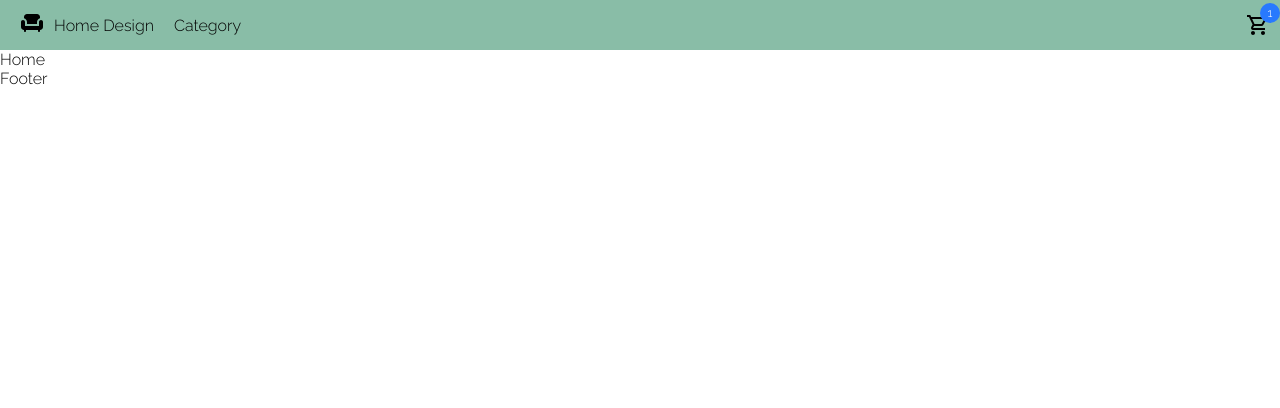
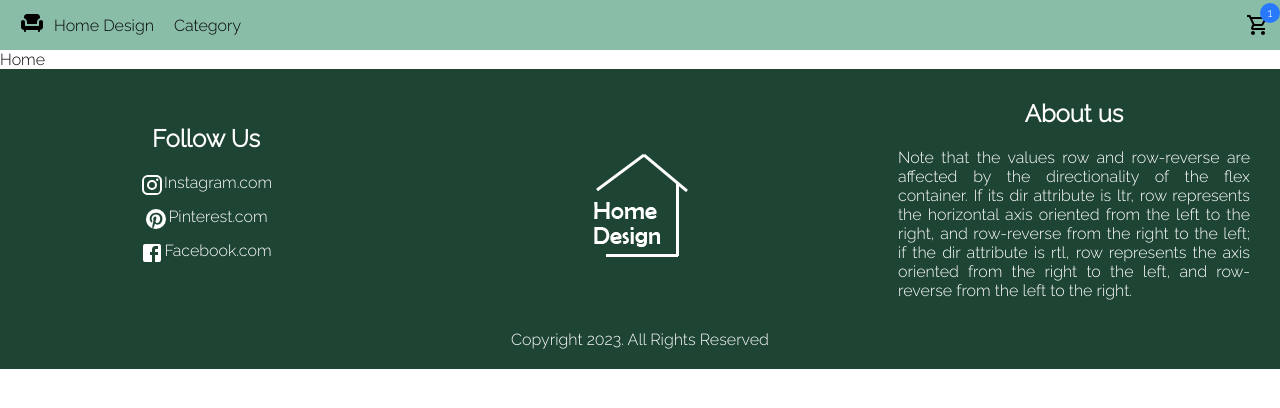
Before and after one commit to niloofarizadyar/ecommerce-project, a React (Create React App) app: page / in a window 1280 px wide. Shown: the top 408 px of the page. Built offline with nearby package versions, Linux system fonts and the light colour scheme.

Commit message:
footer was created

```diff
--- a/src/components/footer/Footer.jsx
+++ b/src/components/footer/Footer.jsx
@@ -1,8 +1,47 @@
 import React from 'react'
+import InstagramIcon from '@mui/icons-material/Instagram';
+import PinterestIcon from '@mui/icons-material/Pinterest';
+import FacebookIcon from '@mui/icons-material/Facebook';
+import Logo from './../../assets/logo.png'
+import './footer.css'
 
 const Footer = () => {
   return (
-    <div>Footer</div>
+    <div className='footer'>
+      <div className='footer-top'>
+        <div className='footer-top-links'>
+          <h2>
+            Follow Us
+          </h2>
+          <div className='footer-links-list'>
+            <InstagramIcon />
+            Instagram.com
+          </div>
+          <div className='footer-links-list'>
+            <PinterestIcon />
+            Pinterest.com
+          </div>
+          <div className='footer-links-list'>
+            <FacebookIcon />
+            Facebook.com
+          </div>
+        </div>
+        <div className='footer-top-logo'>
+          <img src={Logo} />
+        </div>
+        <div className='footer-top-about'>
+          <h2>
+            About us
+          </h2>
+          <p>Note that the values row and row-reverse are affected by the directionality of the flex container. If its dir attribute is ltr, row represents the horizontal axis oriented from the left to the right, and row-reverse from the right to the left; if the dir attribute is rtl, row represents the axis oriented from the right to the left, and row-reverse from the left to the right.</p>
+        </div>
+      </div>
+      <div className='footer-bottom'>
+          <div className='footer-bottom-container'>
+            Copyright 2023. All Rights Reserved
+          </div>
+      </div>
+    </div>
   )
 }
 
--- a/src/components/footer/footer.css
+++ b/src/components/footer/footer.css
@@ -0,0 +1,66 @@
+.footer{
+    background-color: var(--color-footer);
+    color: white;
+}
+.footer-top{
+    display: flex;
+    flex-direction: row;
+    padding: 20px;
+}
+.footer-top-links{
+    flex: 30%;
+    display: flex;
+    flex-direction: column;
+    justify-content:center;
+    align-items: center;
+    padding: 10px;
+}
+.footer-top-logo{
+    flex: 40%;
+    display: flex;
+    justify-content:center;
+    align-items: center;
+
+}
+.footer-top-about{
+    display: flex;
+    flex: 30%;
+    flex-direction: column;
+    justify-content:center;
+    align-items: center;
+    padding: 10px;
+}
+p{
+    text-align: justify;
+}
+h2{
+    padding-bottom: 20px;
+}
+
+@media (max-width: 800px) {
+    .footer-top {
+      flex-direction: column;
+    }
+
+  }
+
+.footer-bottom{
+    display: flex;
+    flex-direction: row;
+    padding: 20px;
+    padding-top: 0px;
+}
+
+.footer-bottom-container{
+    display: flex;
+    flex: 100%;
+    justify-content:center;
+    align-items: center;
+
+}
+
+.footer-links-list{
+    padding-bottom: 10px;
+    display: flex;
+    flex-direction: row;
+}
```
Also changed, not shown: src/assets/logo.png (added).
